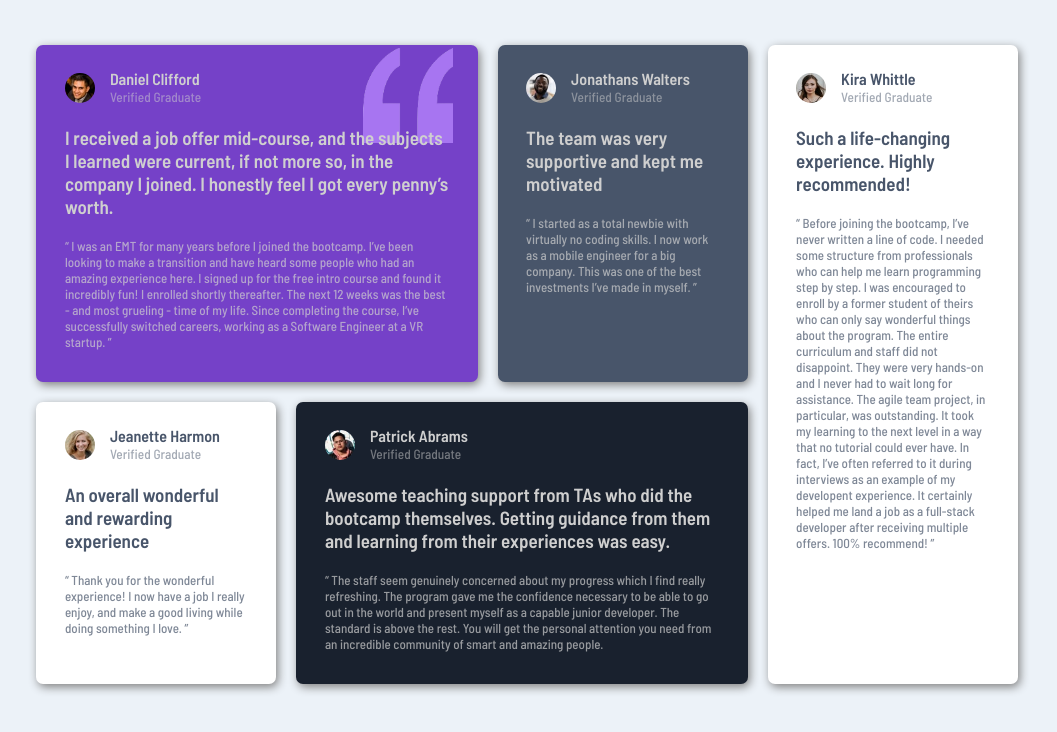
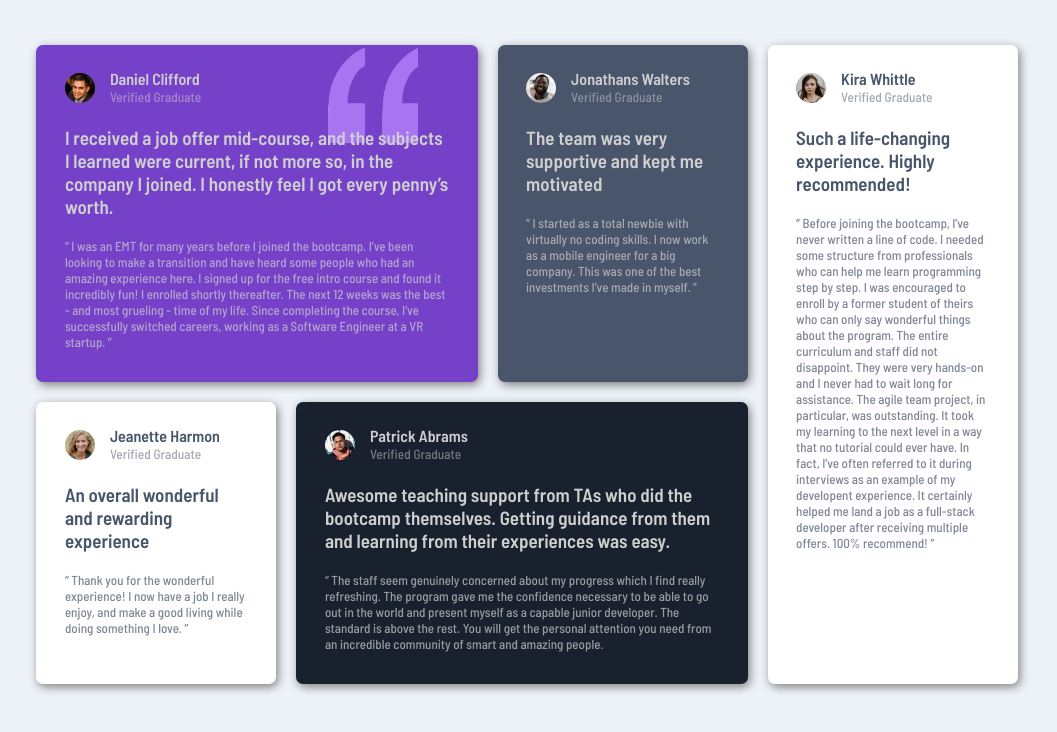
Before and after one commit to DE-DANIELS/Testimonials-grid-section, a plain HTML site: page index.html in a window 1280 px wide. Shown: the whole page, without its empty margins (113-1170 px from the left). Drawn offline with Linux system fonts and the light colour scheme.

Commit message:
Update style.css

```diff
--- a/style.css
+++ b/style.css
@@ -141,4 +141,7 @@ section {
         width: 240px;
         margin-bottom: 0;
     }
+    .daniel >img {
+        right: 60px;
+    }
 }
```
